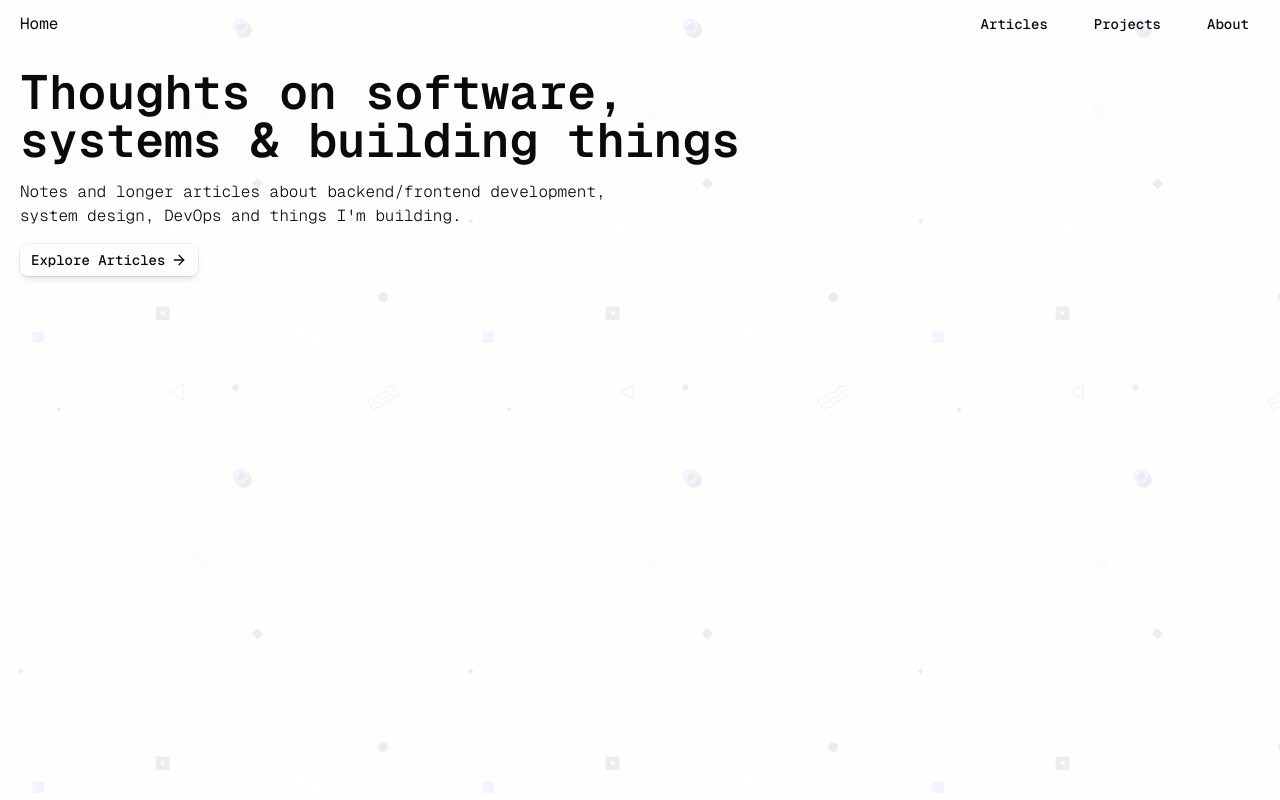
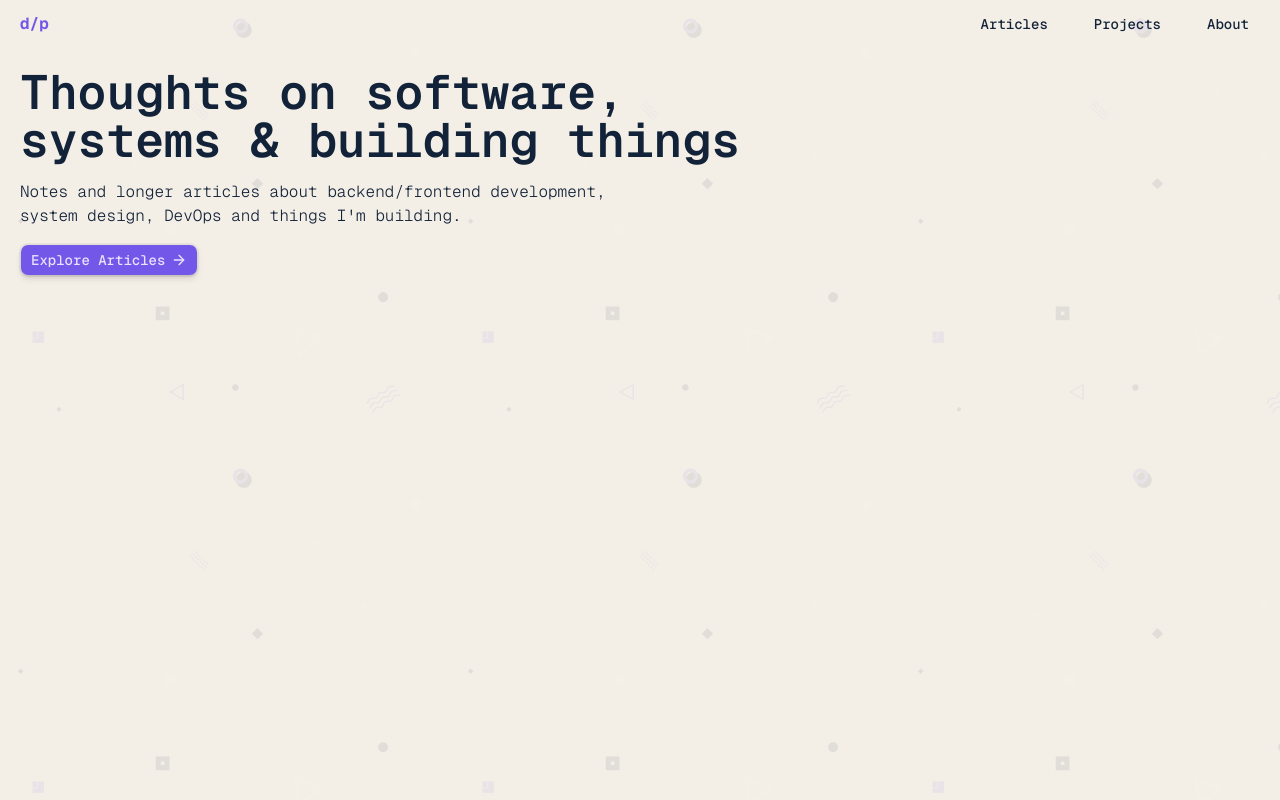
Before and after one commit to DanielPetcov/Blog_Frontend, a Next.js app: page / in a window 1280 px wide. Built offline with nearby package versions, Linux system fonts and the light colour scheme.

Commit message:
Refactor Navbar and NavbarLink components; update styles and add brand colors in globals.css

```diff
--- a/app/articles/page.tsx
+++ b/app/articles/page.tsx
@@ -4,7 +4,7 @@ export default async function BlogListPage() {
   return (
     <PageHero
       pageTitle="List of Articles"
-      pageSubtitle="Here you will find a compresive list of articles"
+      pageSubtitle="[ DANIEL'S TECHNICAL JOURNAL ]"
     />
   );
 }
--- a/app/components/ActionButton.tsx
+++ b/app/components/ActionButton.tsx
@@ -10,7 +10,8 @@ export default function ActionButton({
   children: ReactNode;
   href?: string;
 }) {
-  const glassEffect = "bg-white/20 shadow-md ring-1 ring-black/5";
+  const glassEffect =
+    "bg-brand text-brand-soft hover:bg-brand-hover hover:text-brand-soft shadow-md ring-1 ring-black/5";
 
   if (href)
     return (
--- a/app/components/Navbar.tsx
+++ b/app/components/Navbar/Navbar.tsx
@@ -6,7 +6,7 @@ export default function Navbar() {
   return (
     <div className="flex items-center justify-between py-2 px-5">
       <Link href="/" className="font-mono">
-        Home
+        <span className="text-brand font-bold">d/p</span>
       </Link>
 
       <div className="flex items-center justify-between gap-6">
--- a/app/components/NavbarLink.tsx
+++ b/app/components/Navbar/NavbarLink.tsx
@@ -2,9 +2,9 @@
 
 import { usePathname } from "next/navigation";
 
-import { NavLinkType } from "../data";
+import { NavLinkType } from "../../data";
 import Link from "next/link";
-import ActionButton from "./ActionButton";
+import ActionButton from "../ActionButton";
 import { Button } from "@/components/ui/button";
 
 export function NavbarLink({ link }: { link: NavLinkType }) {
--- a/app/globals.css
+++ b/app/globals.css
@@ -17,6 +17,14 @@
   --font-mono: var(--font-geist-mono);
 
   --font-heading: var(--font-geist-sans);
+
+  --color-brand: var(--brand);
+  --color-brand-hover: var(--brand-hover);
+  --color-brand-soft: var(--brand-soft);
+
+  --color-navy: var(--navy);
+  --color-navy-soft: var(--navy-soft);
+
   --color-sidebar-ring: var(--sidebar-ring);
   --color-sidebar-border: var(--sidebar-border);
   --color-sidebar-accent-foreground: var(--sidebar-accent-foreground);
@@ -58,8 +66,22 @@
 }
 
 :root {
-  --background: oklch(1 0 0);
-  --foreground: oklch(0.145 0 0);
+  --background: #f3eee6;
+  --surface: #faf7f2;
+  --surface-elevated: #fffcf8;
+
+  --foreground: #122238;
+  --foreground-muted: #687184;
+
+  --brand: #7257e8;
+  --brand-hover: #6247d7;
+  --brand-soft: #e9e3ff;
+
+  --navy: #10233b;
+  --navy-soft: #1a314e;
+
+  --border: rgba(18, 34, 56, 0.12);
+  --border-strong: rgba(18, 34, 56, 0.2);
   --card: oklch(1 0 0);
   --card-foreground: oklch(0.145 0 0);
   --popover: oklch(1 0 0);
--- a/app/layout.tsx
+++ b/app/layout.tsx
@@ -1,7 +1,7 @@
 import type { Metadata } from "next";
 import { Geist, Geist_Mono } from "next/font/google";
 import "./globals.css";
-import Navbar from "./components/Navbar";
+import Navbar from "./components/Navbar/Navbar";
 
 const geistSans = Geist({
   variable: "--font-geist-sans",
```
Also changed, not shown: components/ui/button.tsx (+7 -7 lines).
